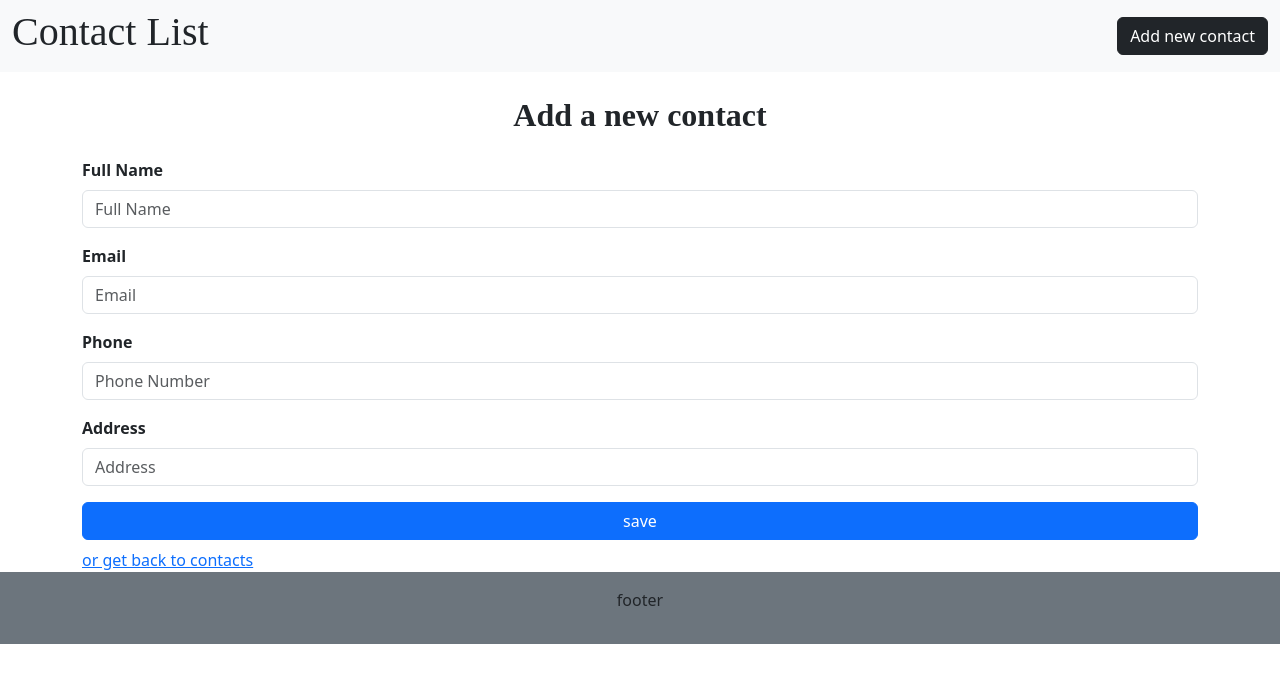
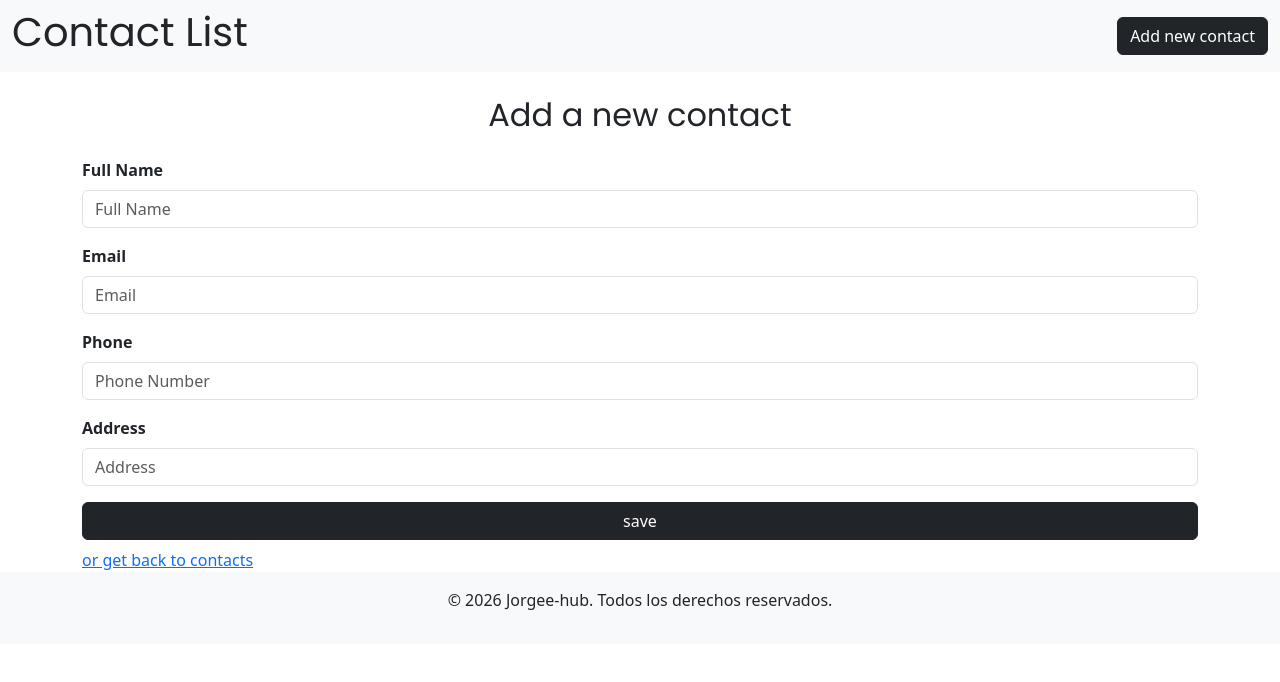
Before and after one commit to 4GeeksAcademy/Jorgee-hub-contact-list-react, a React (Vite) app: page /AddNewContact in a window 1280 px wide. Shown: the top 682 px of the page. Built offline with nearby package versions, Linux system fonts and the light colour scheme.

Commit message:
style: apply white-dark color scheme

```diff
--- a/index.html
+++ b/index.html
@@ -10,6 +10,9 @@
     integrity="sha512-SnH5WK+bZxgPHs44uWIX+LLJAJ9/2PkPKZ5QiAj6Ta86w+fsb2TkcmfRyVX3pBnMFcV7oQPJkl9QevSCWr3W6A=="
     crossorigin="anonymous" referrerpolicy="no-referrer" />
   <meta name="viewport" content="width=device-width, initial-scale=1.0" />
+  <link rel="preconnect" href="https://fonts.googleapis.com">
+  <link rel="preconnect" href="https://fonts.gstatic.com" crossorigin>
+  <link href="https://fonts.googleapis.com/css2?family=Poppins:wght@400;600;700&display=swap" rel="stylesheet">
   <title>Contact List</title>
 </head>
 
--- a/src/components/ContactCard.jsx
+++ b/src/components/ContactCard.jsx
@@ -34,20 +34,20 @@ const ContactCard = ({ item }) => {
       <div>
         <h5 className="mb-1">{item.name}</h5>
         <p className="mb-1 text-muted">
-          <i className="fa-solid fa-location-dot me-2"></i> {item.address}
+          <i className="fa-solid fa-location-dot text-dark me-2"></i> {item.address}
         </p>
         <p className="mb-1 text-muted">
-          <i className="fa-solid fa-phone me-2"></i> {item.phone}
+          <i className="fa-solid fa-phone text-dark me-2"></i> {item.phone}
         </p>
         <p className="mb-0 text-muted">
-          <i className="fa-solid fa-envelope me-2"></i> {item.email}
+          <i className="fa-solid fa-envelope text-dark me-2"></i> {item.email}
         </p>
       </div>
       <Link to={`/EditContact/${item.id}`} className="btn btn-link ms-auto">
-        <i className="fa-solid fa-pen"></i>
+        <i className="icon-grow fa-solid fa-pen text-dark"></i>
       </Link>
       <button className="btn btn-link" onClick={() => setShowConfirm(true)}>
-        <i className="fa-solid fa-trash"></i>
+        <i className="icon-grow icon-hover-red fa-solid fa-trash text-dark"></i>
       </button>
       {showConfirm && (
         <div
@@ -67,7 +67,7 @@ const ContactCard = ({ item }) => {
                 className="btn btn-sm p-0 border-0"
                 onClick={() => setShowConfirm(false)}
               >
-                <i className="fa-solid fa-xmark"></i>
+                <i className="fa-solid fa-xmark text-dark"></i>
               </button>
             </div>
             <p className="text-muted small">
@@ -75,13 +75,13 @@ const ContactCard = ({ item }) => {
             </p>
             <div className="d-flex justify-content-end gap-2">
               <button
-                className="btn btn-primary btn-sm"
+                className="btn btn-dark btn-sm icon-grow"
                 onClick={() => setShowConfirm(false)}
               >
                 No
               </button>
               <button
-                className="btn btn-dark btn-sm"
+                className="btn btn-dark btn-sm icon-grow icon-hover-red"
                 onClick={confirmDelete}
               >
                 Yes
--- a/src/components/ContactForm.jsx
+++ b/src/components/ContactForm.jsx
@@ -21,7 +21,7 @@ const ContactForm = () => {
         if (isEditing) {
             const fetchContact = async () => {
                 try {
-                    const response = await fetch(`https://playground.4geeks.com/contact/agendas/Jorgee-hub/contacts/${id}`);
+                    const response = await fetch(`https://playground.4geeks.com/contact/agendas/jorgee-hub/contacts/${id}`);
                     const data = await response.json();
                     setContact({
                         fullName: data.name,
@@ -40,8 +40,8 @@ const ContactForm = () => {
     const handleSave = async () => {
         try {
             const url = isEditing
-                ? `https://playground.4geeks.com/contact/agendas/Jorgee-hub/contacts/${id}`
-                : "https://playground.4geeks.com/contact/agendas/Jorgee-hub/contacts";
+                ? `https://playground.4geeks.com/contact/agendas/jorgee-hub/contacts/${id}`
+                : "https://playground.4geeks.com/contact/agendas/jorgee-hub/contacts";
 
             const method = isEditing ? "PUT" : "POST";
 
@@ -74,7 +74,7 @@ const ContactForm = () => {
     return (
         <div>
             <div className="container mt-4">
-                <h2 className="text-center fw-bold mb-4">
+                <h2 className="text-center mb-4">
                     {isEditing ? "Edit contact" : "Add a new contact"}
                 </h2>
                 <div className="mb-3">
@@ -93,7 +93,7 @@ const ContactForm = () => {
                     <label className="form-label fw-bold">Address</label>
                     <input type="text" name="address" placeholder="Address" className="form-control" value={contact.address} onChange={handleChange} />
                 </div>
-                <button onClick={handleSave} className="btn btn-primary w-100">save</button>
+                <button onClick={handleSave} className="btn btn-dark w-100">save</button>
                 <Link to="/" className="d-block mt-2">or get back to contacts</Link>
             </div>
         </div>
--- a/src/components/Footer.jsx
+++ b/src/components/Footer.jsx
@@ -1,5 +1,5 @@
 export const Footer = () => (
-    <footer className="footer mt-auto py-3 text-center bg-secondary">
-        <p>footer</p>
+    <footer className="footer mt-auto py-3 text-center bg-light">
+        <p>© 2026 Jorgee-hub. Todos los derechos reservados.</p>
     </footer>
 );
```
